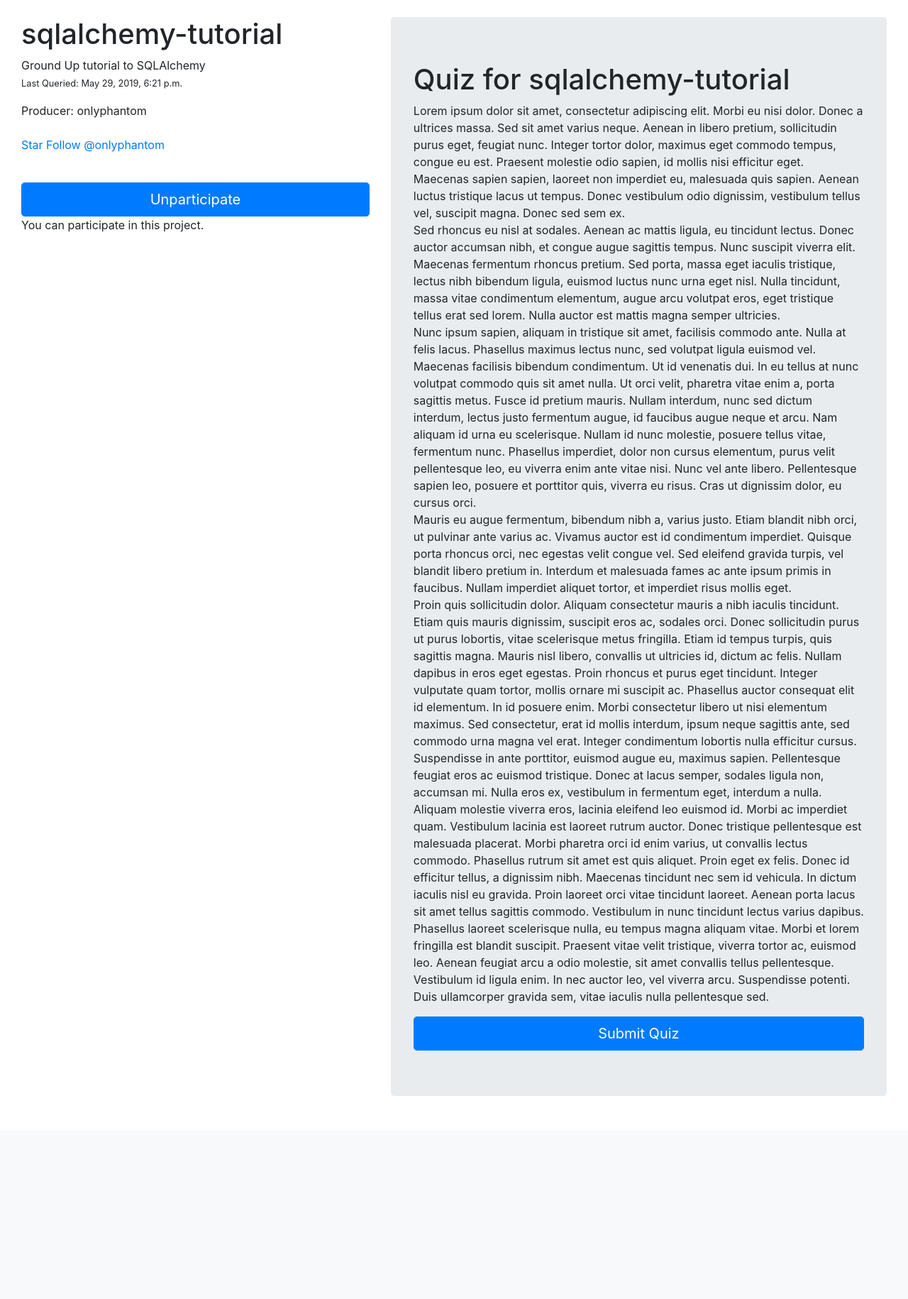
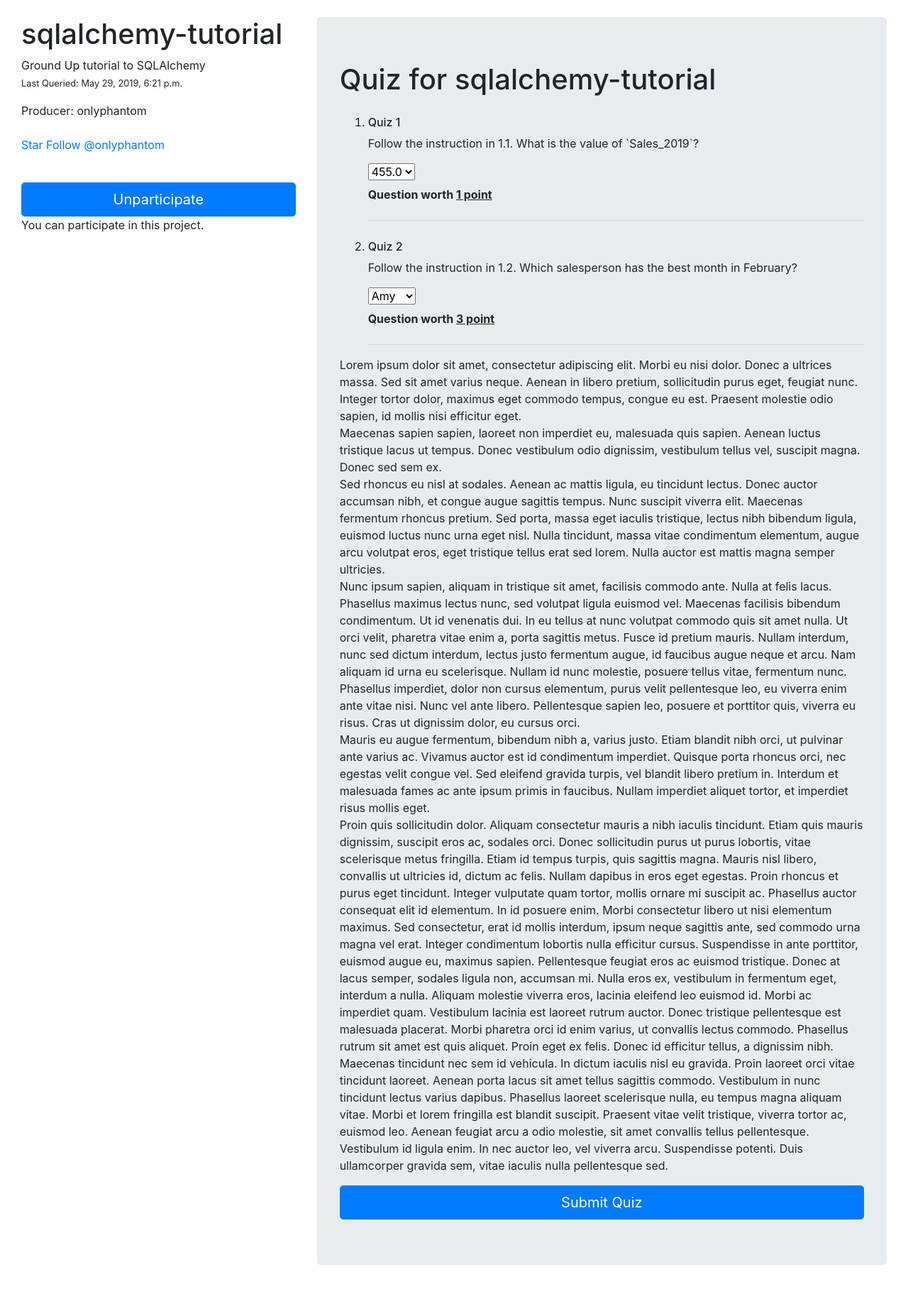
Before and after one commit to yasir16/starport, a Django app: page /courses/13/ in a window 1280 px wide. Shown: the part 56-1886 px from the top of the page at 71% size. Before the commit the page ends 1600 px from the top, so only its background shows below. Run offline with Django 3.2, Linux system fonts and the light colour scheme; data comes from the database, SQL or seed files in the repository; both versions use the stored data as it was after the commit; data that the repository does not hold is empty; some libraries are stand-ins or nearby versions.

Commit message:
implement quizdown model and view

```diff
--- a/starport/courses/templates/courses/courseset.html
+++ b/starport/courses/templates/courses/courseset.html
@@ -4,7 +4,7 @@
 
 <div class="container-fluid">
     <div class="row mt-4">
-        <div class="col-5" id="sticky-sidebar">
+        <div class="col-4" id="sticky-sidebar">
             <div class="sticky-top flex-grow-1">
                 <div class="nav flex-sm-column">
                     <h1>{{ courseset.title }}</h1>
@@ -53,9 +53,40 @@
 
             </div>
         </div>
-        <div class="col-7" id="main">
+        <div class="col-8" id="main">
             <div class="jumbotron">
                 <h1>Quiz for {{ courseset.title }}</h1>
+                <ol>
+                    {% for quiz in questions %}
+                    <li class="{% cycle 'row1' 'row2' %} mt-4">
+                        <h6>Quiz {{ forloop.counter }}</h6>
+
+                        <p>{{ quiz.prompt }}</p>
+                        <select name="choice" id="choice_option">
+                            {% for choice in quiz.choice_set.all %}
+                            <option value="{{ choice.content }}">{{ choice.content }}</option>
+                            {% endfor %}
+                        </select>
+                        <!-- Select:
+                        <ul>
+                            {% for choice in quiz.choice_set.all %}
+                            <li>{{ choice.content }}</li>
+                            {% endfor %}
+                        </ul> -->
+
+                        <div class="mb-4 mt-2">
+                            <strong>Question worth <u>{{ quiz.questionscore }} point</u></strong>
+                        </div>
+                        <hr>
+                    </li>
+                    {% empty %}
+                    <li>No quiz associated with this project.</li>
+
+                    {% endfor %}
+
+
+                </ol>
+
 
                 <p>Lorem ipsum dolor sit amet, consectetur adipiscing elit. Morbi eu nisi dolor. Donec a ultrices massa.
                     Sed sit amet varius neque. Aenean in libero pretium, sollicitudin purus eget, feugiat nunc. Integer
--- a/starport/courses/views.py
+++ b/starport/courses/views.py
@@ -8,6 +8,7 @@
 
 from .models import CourseSet, ApprovalQueue
 from .forms import AddtoQueueForm
+from quizdown.models import QuestionSet, Question, Choice
 
 
 @login_required
@@ -23,11 +24,12 @@
 def cs_detail(request, cs_id):
     try:
         courseset = CourseSet.objects.get(pk=cs_id)
+        questions = Question.objects.filter(questionset__cs=cs_id)
     except CourseSet.DoesNotExist:
         raise Http404("No project with that id.")
         # return render_to_response('custom_404_template.html')
     template = loader.get_template("courses/courseset.html")
-    context = {"courseset": courseset}
+    context = {"courseset": courseset, "questions": questions}
     return HttpResponse(template.render(context, request))
 
 
--- a/starport/quizdown/models.py
+++ b/starport/quizdown/models.py
@@ -5,7 +5,7 @@
 
 
 class QuestionSet(models.Model):
-    cs_id = models.OneToOneField(CourseSet, on_delete=models.CASCADE)
+    cs = models.OneToOneField(CourseSet, on_delete=models.CASCADE)
     passingscore = models.PositiveSmallIntegerField("passing score", default=1)
     maxscore = models.PositiveSmallIntegerField("max score", default=1)
     maxattempt = models.PositiveSmallIntegerField("max attempt", default=1)
```
Also changed, not shown: starport/db.sqlite3, starport/quizdown/migrations/0001_initial.py (added), starport/quizdown/migrations/0002_auto_20190701_1511.py (added).
